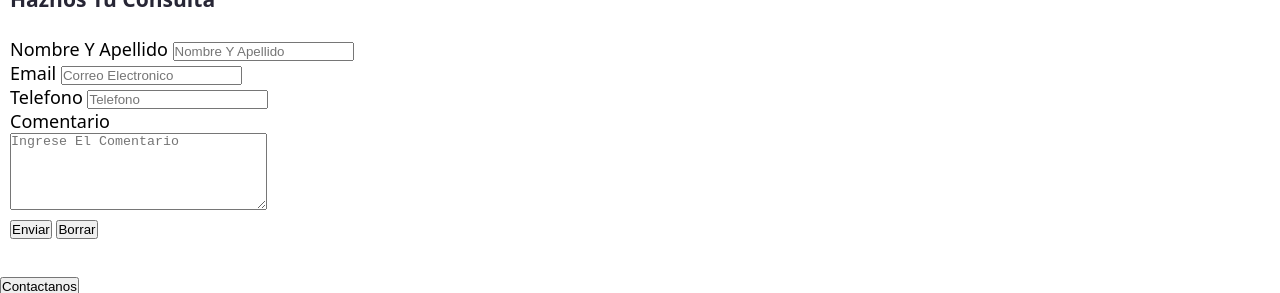
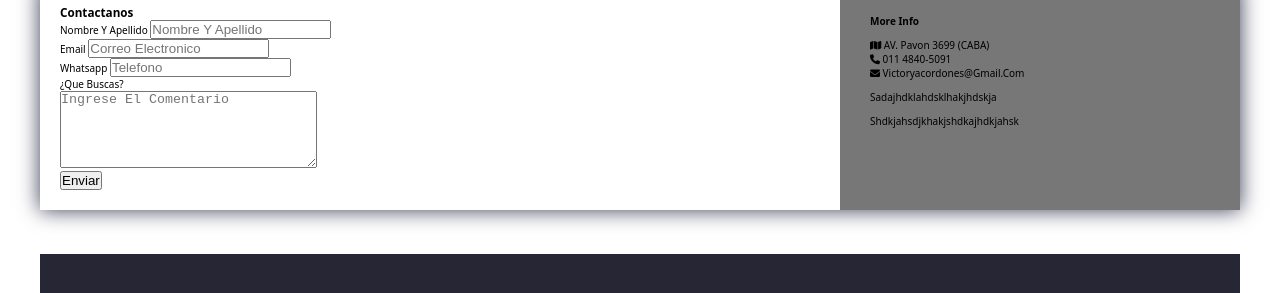
Before and after one commit to Nicolas-Fredes/Proyecto-Nicolas-Fredes, a website: page pages/contacto.html in a window 1280 px wide. Shown: the part 327-620 px from the top of the page. Drawn offline with nearby package versions, Linux system fonts and the light colour scheme.

Commit message:
contatos.scss

```diff
--- a/pages/contacto.html
+++ b/pages/contacto.html
@@ -4,15 +4,14 @@
         <meta charset="UTF-8">
          <meta http-equiv="X-UA-Compatible" content="IE=edge">
          <meta name="viewport" content="width=device-width, initial-scale=1.0">
-        <title> Contactanos</title>
+        <title> Contacto</title>
         <link rel="stylesheet" href="../css/styles.css" />
         <script src="https://kit.fontawesome.com/8dfc835897.js" crossorigin="anonymous"></script>
+        <link rel="stylesheet" href="https://cdnjs.cloudflare.com/ajax/libs/animate.css/4.1.1/animate.min.css"
+  />
 
     </head>
-    <body>
-
-
-        <div id="container">
+    <body class="hoja-contacto">
 
             <div class="logo">
                 <a href="../index.html">
@@ -52,48 +51,57 @@
                  </nav>
              </header>
 
-             <div class="parrafos">
-                <section class="texto">
-                    <h2> Contactanos  </h2>
-                    <h3>Haznos tu consulta </h3>
-                    <br>
+            <div class="content">
 
-                    <form>
-                     <div>
-                        <label  for="nombre">Nombre y Apellido</label>
-                        <input type="text" id="nombre" placeholder="Nombre y Apellido" required>
-                     </div>
+                <h1 class="titulo"> <a href="mailto:distribuidoravictor@gmail.com"> Contactanos</a></h1>
 
-                        <div>
-                            <label  for="email">Email</label>
-                        <input type="email" id="email"  placeholder="Correo Electronico" required>
-                       </div>
+                <div class="contact-wrapper">
+                    <div class="contact-from">
+                        <h3>Contactanos</h3>
+                        <form action="">
+                            <p>
+                                <label for="fullname">nombre y apellido</label>
+                                <input type="text" id="nombre" placeholder="Nombre y Apellido" required>
+                            </p>
+                            <p>
+                                <label>email</label>
+                                <input type="email" id="email"  placeholder="Correo Electronico" required>
+                            </p>
+                            <p>
+                                <label>whatsapp</label>
+                                <input type="number" id="tel" placeholder="Telefono"required>
+                            </p>
+                            <p>
+                                <label>¿que buscas?</label><br>
+                                <textarea cols="30" rows="5" id="comentario" placeholder="Ingrese el comentario" name="comentario" maxlength="100"></textarea>
+                            </p>
+                            <p>
+                                <button type="submit">
+                                    enviar
+                                </button>
+                            </p>
+                        </form>
 
-                      <div>
-                         <label  for="tel">Telefono</label>
-                        <input type="number" id="tel" placeholder="Telefono"required>
-                     </div>
+                    </div>
+                    <div class="contact-info">
+                        <h4>more info</h4>
+                        <ul>
+                            <li><I class="fa fa-map"></I> AV. Pavon 3699 (CABA)</li>
+                            <li><i class="fa fa-phone"></i> 011 4840-5091</li>
+                            <li><i class="fa-solid fa-envelope"></i></I> victoryacordones@gmail.com</li>
+                        </ul>
+                        <p>
+                            sadajhdklahdsklhakjhdskja
+                        </p>
+                        <p>
+                            shdkjahsdjkhakjshdkajhdkjahsk
+                        </p>
+                    </div>
 
-                        <div>
-                        <label for="comentario">Comentario</label><br>
-                        <textarea cols="30" rows="5" id="comentario" placeholder="Ingrese el comentario" name="comentario" maxlength="100"></textarea>
-                        </div>
+                </div>
 
-                        <div>
-                        <input type="submit" value="Enviar">
-                         <input type="reset" value="Borrar">
-                      </div>
+            </div>
 
-                     </form>
-
-                </section>
-             </div>
-                <br>
-                <br>
-
-                <footer>
-                    <a href="mailto:distribuidoravictor@gmail.com"><input type="submit" value="Contactanos"></a>
-                </footer>
 
             </section>
             <br/>
@@ -130,7 +138,6 @@
             </footer>
 
 
-        </div>
 
 
         </div>
--- /dev/null
+++ b/scss/_contacto.scss
@@ -0,0 +1,112 @@
+
+
+.container {
+    max-width: 10rem;
+    margin-left: auto;
+    margin-right: auto;
+    padding: 1.5em;
+
+}
+
+ul {
+    list-style: none;
+    padding: 0;
+}
+
+.titulo {
+    text-decoration: none;
+    text-align: center;
+    font-size: 2em;
+    margin: 1rem;
+
+}
+
+
+.contact-wrapper {
+    box-shadow: 0 0 20px $bg-color-violeta;
+}
+
+.contact-wrapper > * {
+    padding: 1rem;
+
+}
+
+.contact-form {
+    background: #222222;
+}
+
+.contact-form form {
+    display: grid;
+    grid-template-columns: 1fr 1fr;
+
+}
+
+.contact-form form label {
+    display: block;
+
+}
+
+.contact-form form p {
+    margin: 0;
+    padding: 1rem;
+    font-size: 180%;
+
+}
+
+.contact-form form .block {
+    grid-column: 1 / 3;
+}
+
+
+.contact-form form textarea {
+    width: 100%;
+    padding: 7rem;
+    border: none;
+    background: none;
+    outline: 0;
+    color: #fff;
+
+}
+
+.contact-form form button {
+    border: 0;
+    text-transform: uppercase;
+    padding: 1em;
+}
+
+
+.contact-form form button:focus {
+       color: #fff;
+    transition: background-color 1s ease-out;
+    outline: 0;
+}
+
+/* CONTACT INFO */
+.contact-info {
+    background: $gb-gris-777;
+}
+
+.contact-info h4, .contact-info ul, .contact-info p {
+    text-align: center;
+    margin: 1rem ;
+
+}
+
+/* LARGE SIZE */
+@media(min-width: 700px) {
+    body {
+        padding: 0 4rem;
+    }
+    .contact-wrapper {
+        display: grid;
+        grid-template-columns: 2fr 1fr;
+    }
+    .contact-wrapper > * {
+        padding: 2rem;
+    }
+    .contact-info h4,
+    .contact-info ul,
+    .contact-info p {
+        text-align: left;
+    }
+}
--- a/scss/styles.scss
+++ b/scss/styles.scss
@@ -1,7 +1,7 @@
 @import"variables";
 @import "inicio";
-
 @import "menu";
 @import "paginicio";
+@import "contacto";
+@import "pagredondo";
 @import "footer";
-@import "pagredondo";
```
Also changed, not shown: pages/cola de rata.html (+2 -2 lines), pages/cordones.html (+1 -2 lines), pages/intro.html (+0 -1 lines), pages/oval.html (+1 -2 lines), pages/redondo.html (+2 -2 lines), pages/tubular.html (+1 -2 lines), css/styles.css, index.html (line endings or trailing spaces), 1 other file.
